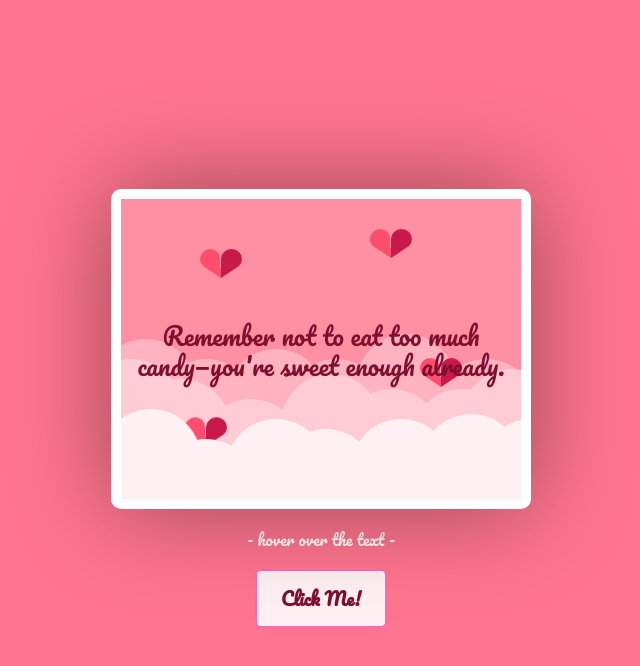
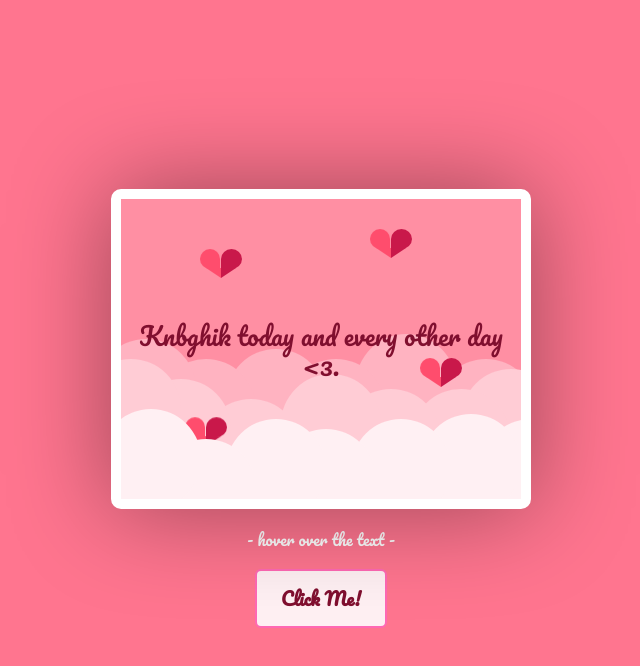
Before and after one commit to ouarda101/vday, a plain HTML site: page index.html in a window 1280 px wide. In both pictures the pointer is over the element 640 px from the left and 348 px from the top of the page. Shown: the whole page, without its empty margins (319-959 px from the left). Drawn offline with Linux system fonts and the light colour scheme.

Commit message:
Update style.css

```diff
--- a/style.css
+++ b/style.css
@@ -199,7 +199,7 @@ body {
   }
 
   .text:hover:before {
-    content:"Remember not to eat too much candy—you're sweet enough already.";
+    content:"Knbghik today and every other day <3.";
     font-size:25px;
 
   }
```
